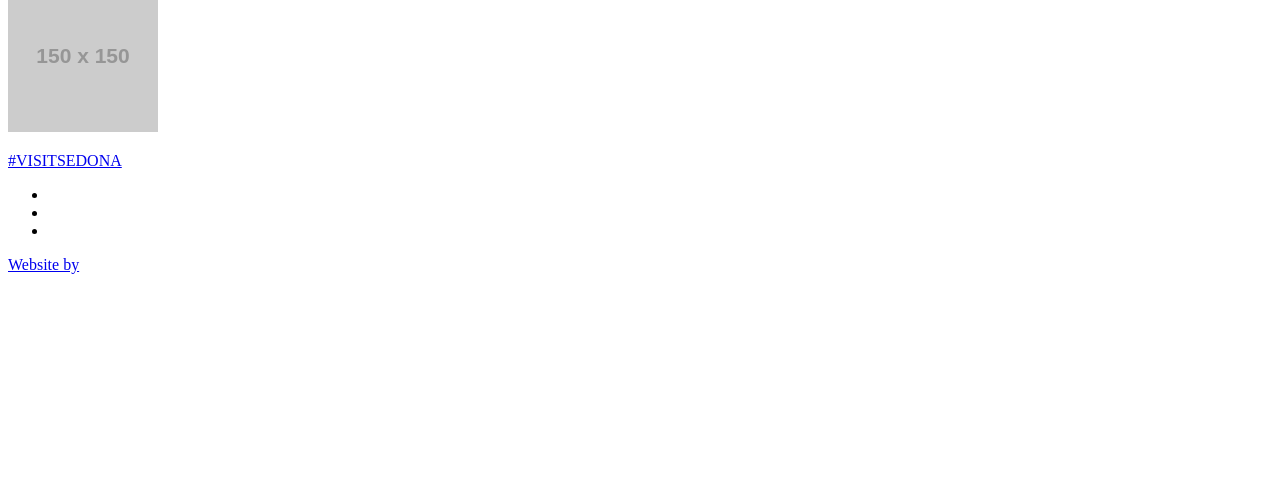
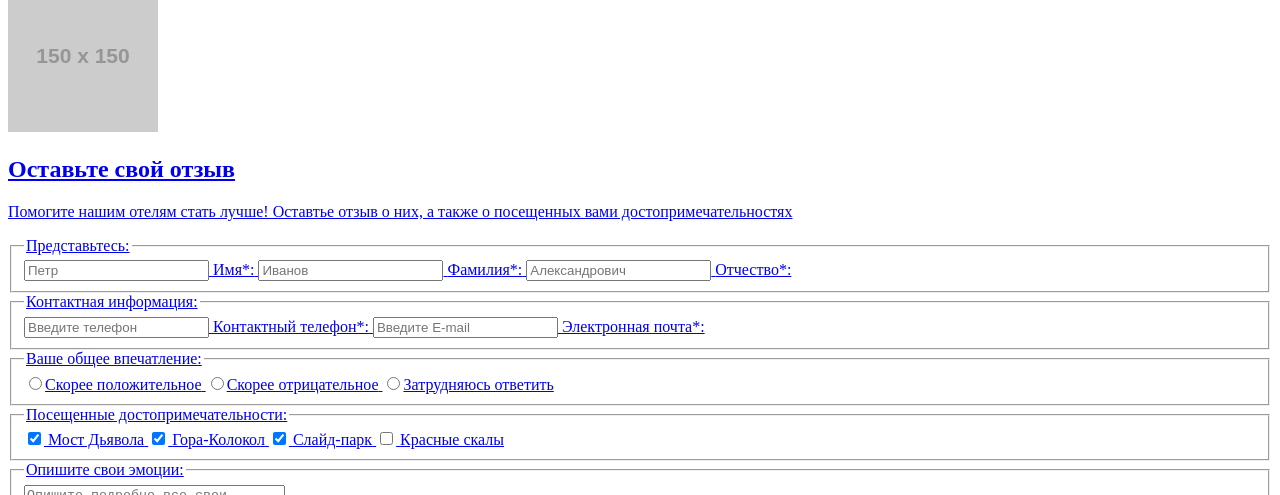
Before and after one commit to pntflrd/376727-sedona-19, a website: page source/reviews.html in a window 1280 px wide. Shown: the part 305-800 px from the top of the page. Drawn offline with Linux system fonts and the light colour scheme; placeholder pictures from the web are drawn by us.

Commit message:
Разметка страницы отзывы

```diff
--- a/source/reviews.html
+++ b/source/reviews.html
@@ -34,6 +34,51 @@
         <section class="page-main__preview preview">
             <img class="preview__text-image" src="https://via.placeholder.com/150x150" alt="Sedona">
         </section>
+        <section class="review">
+          <h2 class="review__title">Оставьте свой отзыв</h2>
+          <p class="review__description">Помогите нашим отелям стать лучше! Оставтье отзыв о них, а также о посещенных вами достопримечательностях</p>
+          <form class="review__form form" action="https://echo.htmlacademy.ru" method="post">
+            <fieldset class="form__name name">
+              <legend class="name__title">Представьтесь:</legend>
+              <input class="name__input" id="name" type="text" name="name" placeholder="Петр">
+              <label class="name__label" for="name">Имя*:</label>
+              <input class="name__input" id="lastname" type="text" name="lastname" placeholder="Иванов">
+              <label class="name__label" for="lastname">Фамилия*:</label>
+              <input class="name__input" id="patronymic" type="text" name="patronymic" placeholder="Александрович">
+              <label class="name__label" for="patronymic">Отчество*:</label>
+            </fieldset>
+            <fieldset class="form__contscts contacts">
+              <legend class="contacts__title">Контактная информация:</legend>
+              <input class="contacts__input" id="phone" type="text" name="phone" placeholder="Введите телефон">
+              <label class="contacts__label" for="phone">Контактный телефон*:</label>
+              <input class="contacts__input" id="email" type="text" name="email" placeholder="Введите E-mail">
+              <label class="contacts__label" for="email">Электронная почта*:</label>
+            </fieldset>
+            <fieldset class="form__impression impression">
+              <legend class="impression__title">Ваше общее впечатление:</legend>
+              <label class="impression__label"><input class="impression__input" type="radio" name="positive" value="positive">Скорее положительное</label>
+              <label class="impression__label"><input class="impression__input" type="radio" name="negative" value="negative">Скорее отрицательное</label>
+              <label class="impression__label"><input class="impression__input" type="radio" name="negative" value="notsure">Затрудняюсь ответить</label>
+            </fieldset>
+            <fieldset class="form__visited visited">
+              <legend class="visited__title">Посещенные достопримечательности:</legend>
+              <input class="visited__input" type="checkbox" name="bridge" id="bridge" checked>
+              <label class="visited__label" for="bridge">Мост Дьявола</label>
+              <input class="visited__input" type="checkbox" name="bell" id="bell" checked>
+              <label class="visited__label" for="bell">Гора-Колокол</label>
+              <input class="visited__input" type="checkbox" name="park" id="park" checked>
+              <label class="visited__label" for="park">Слайд-парк</label>
+              <input class="visited__input" type="checkbox" name="rocks" id="rocks">
+              <label class="visited__label" for="rocks">Красные скалы</label>
+            </fieldset>
+            <fieldset class="form__description description">
+              <legend class="description__title">Опишите свои эмоции:</legend>
+              <textarea class="description__text" name="description" id="" cols="30" rows="10" placeholder="Опишите подробно все свои вострогри"></textarea>
+            </fieldset>
+            <button class="form__submit">Отправить отзыв</button>
+          </form>
+        </section>
+      </main>
       </main>
       <footer class="page-footer">
         <div class="page-footer__content footer-content">
```
